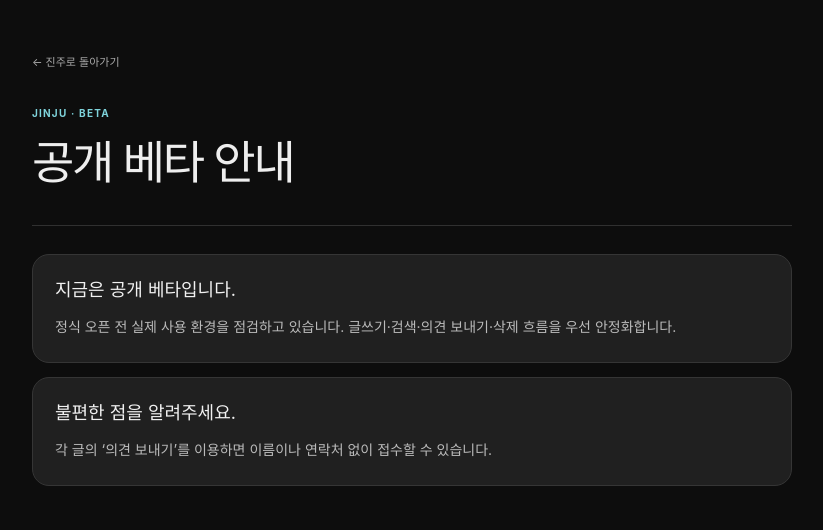
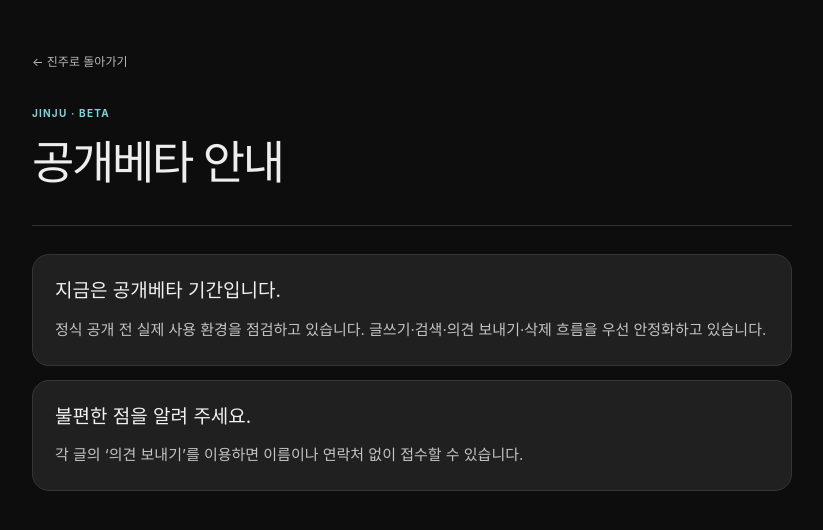
Before and after one commit to junginaha/JINJU, a Next.js app: page /beta in a window 1280 px wide. Shown: the top 530 px of the page, without its empty margins (228-1051 px from the left). Built offline with nearby package versions, Linux system fonts and the light colour scheme.

Commit message:
Improve frame text readability

```diff
--- a/app/beta/page.tsx
+++ b/app/beta/page.tsx
@@ -1,5 +1,5 @@
 import PolicyPage from "../../components/PolicyPage";
 
 export default function BetaPage() {
-  return <PolicyPage eyebrow="JINJU · BETA" title="공개 베타 안내"><section><h2>지금은 공개 베타입니다.</h2><p>정식 오픈 전 실제 사용 환경을 점검하고 있습니다. 글쓰기·검색·의견 보내기·삭제 흐름을 우선 안정화합니다.</p></section><section><h2>불편한 점을 알려주세요.</h2><p>각 글의 ‘의견 보내기’를 이용하면 이름이나 연락처 없이 접수할 수 있습니다.</p></section></PolicyPage>;
+  return <PolicyPage eyebrow="JINJU · BETA" title="공개베타 안내"><section><h2>지금은 공개베타 기간입니다.</h2><p>정식 공개 전 실제 사용 환경을 점검하고 있습니다. 글쓰기·검색·의견 보내기·삭제 흐름을 우선 안정화하고 있습니다.</p></section><section><h2>불편한 점을 알려 주세요.</h2><p>각 글의 ‘의견 보내기’를 이용하면 이름이나 연락처 없이 접수할 수 있습니다.</p></section></PolicyPage>;
 }
--- a/app/globals.css
+++ b/app/globals.css
@@ -200,24 +200,24 @@ input::placeholder, textarea::placeholder { color: #999; opacity: 1; }
 .channel-list button span { width: 16px; color: #777; text-align: center; }
 .channel-list button:hover, .channel-list button.active { color: #f3f3f3; background: #2a2a2a; }
 .channel-list button.active { font-weight: 700; }
-.sidebar-footer { display: flex; flex-wrap: wrap; gap: 8px 12px; margin-top: auto; padding: 14px 10px 5px; border-top: 1px solid #303030; }
-.sidebar-footer a { color: #aaa; font-size: 10px; }
-.sidebar-footer p { width: 100%; margin: 5px 0 0; color: #8f8f8f; font-size: 9px; line-height: 1.5; }
+.sidebar-footer { display: flex; flex-wrap: wrap; gap: 6px 9px; margin-top: auto; padding: 15px 9px 6px; border-top: 1px solid #303030; }
+.sidebar-footer a { color: #b8b8b8; font-size: 11px; font-weight: 620; line-height: 1.45; white-space: nowrap; }
+.sidebar-footer p { width: 100%; margin: 6px 0 0; color: #9d9d9d; font-size: 10.5px; line-height: 1.65; word-break: keep-all; }
 .chat-main { min-width: 0; margin-left: 252px; }
 .mobile-chat-header { display: none; }
 .feed-shell { width: min(100%,820px); min-width: 0; margin: 0 auto; padding: 68px 24px 130px; }
 .feed-heading { display: grid; grid-template-columns: minmax(0,1fr) auto; align-items: end; gap: 24px; margin-bottom: 26px; }
 .eyebrow { margin: 0; }
-.feed-heading .eyebrow, .feed-heading > span, .composer-intro .eyebrow { color: #aaa; font-size: 10px; letter-spacing: .04em; }
+.feed-heading .eyebrow, .feed-heading > span, .composer-intro .eyebrow { color: #b3b3b3; font-size: 11px; letter-spacing: 0; }
 .feed-heading h1 { margin: 8px 0 0; color: #f2f2f2; font-size: 30px; line-height: 1.25; letter-spacing: -.045em; }
 .feed-heading > span { padding-bottom: 5px; }
 .beta-notice { display: grid; grid-template-columns: minmax(0,1fr) auto; align-items: center; gap: 14px; margin: -12px 0 18px; padding: 14px 15px; overflow: hidden; background: linear-gradient(135deg,#ffffff0e,#ffffff06); border: 1px solid #303030; border-radius: 16px; }
-.beta-notice strong { display: block; color: #f1f1f1; font-size: 12px; }
-.beta-notice p { margin: 4px 0 0; color: #9c9c9c; font-size: 11px; line-height: 1.55; overflow-wrap: anywhere; }
-.beta-notice .beta-notice-identity { max-width: 520px; color: #dedbd8; font-size: 11.5px; font-weight: 650; line-height: 1.65; letter-spacing: -.015em; }
-.beta-notice .beta-notice-detail { margin-top: 5px; color: #888; font-size: 10px; }
+.beta-notice strong { display: block; color: #f1f1f1; font-size: 13px; }
+.beta-notice p { margin: 5px 0 0; color: #aaa; font-size: 12px; line-height: 1.65; word-break: keep-all; overflow-wrap: anywhere; }
+.beta-notice .beta-notice-identity { max-width: 540px; color: #dedbd8; font-size: 12px; font-weight: 650; line-height: 1.7; letter-spacing: 0; }
+.beta-notice .beta-notice-detail { margin-top: 6px; color: #999; font-size: 11px; }
 .beta-notice nav { display: flex; flex: none; flex-wrap: wrap; gap: 6px; }
-.beta-notice a { display: inline-flex; min-height: 30px; align-items: center; padding: 0 10px; color: #d7d7d7; font-size: 10px; font-weight: 700; border: 1px solid #3c3c3c; border-radius: 999px; }
+.beta-notice a { display: inline-flex; min-height: 32px; align-items: center; padding: 0 11px; color: #dedede; font-size: 11px; font-weight: 700; border: 1px solid #3c3c3c; border-radius: 999px; }
 .beta-notice a:hover { color: #fff; background: #242424; border-color: #666; }
 .chat-search { position: sticky; z-index: 10; top: 12px; display: flex; align-items: center; gap: 8px; margin-bottom: 28px; padding: 8px 9px 8px 10px; background: #212121f5; border: 1px solid #3a3a3a; border-radius: 18px; box-shadow: 0 10px 32px #00000047; backdrop-filter: blur(12px); }
 .chat-search input { flex: 1; min-width: 0; min-height: 38px; padding: 0 9px; color: #f3f3f3; font-size: 14px; background: transparent; border: 0; outline: 0; }
@@ -482,13 +482,13 @@ input::placeholder, textarea::placeholder { color: #999; opacity: 1; }
 .feedback-dialog dd { margin: 5px 0 0; color: #f2f2f2; font-size: 15px; font-weight: 750; letter-spacing: .04em; overflow-wrap: anywhere; }
 .policy-page { width: min(calc(100% - 32px),760px); min-height: 100dvh; margin: 0 auto; padding: 48px 0 100px; color: #eee; }
 .policy-page header { padding-bottom: 28px; border-bottom: 1px solid #303030; }
-.policy-page header a { color: #aaa; font-size: 11px; }
+.policy-page header a { color: #b8b8b8; font-size: 12px; }
 .policy-page header p { margin: 34px 0 7px; color: #7fd4dc; font-size: 10px; font-weight: 750; letter-spacing: .12em; }
 .policy-page h1 { margin: 0; font-size: clamp(30px,7vw,46px); letter-spacing: -.05em; }
 .policy-content { display: grid; gap: 14px; padding-top: 28px; }
 .policy-content section { padding: 22px; background: #202020; border: 1px solid #353535; border-radius: 17px; }
-.policy-content h2 { margin: 0 0 11px; color: #f1f1f1; font-size: 18px; line-height: 1.45; }
-.policy-content p { margin: 0; color: #bbb; font-size: 14px; line-height: 1.85; word-break: keep-all; }
+.policy-content h2 { margin: 0 0 11px; color: #f1f1f1; font-size: 19px; line-height: 1.45; word-break: keep-all; }
+.policy-content p { margin: 0; color: #c4c4c4; font-size: 15px; line-height: 1.8; word-break: keep-all; }
 .mobile-menu-scrim { display: none; }
 
 @media (max-width: 760px) {
--- a/app/principles/page.tsx
+++ b/app/principles/page.tsx
@@ -1,5 +1,5 @@
 import PolicyPage from "../../components/PolicyPage";
 
 export default function PrinciplesPage() {
-  return <PolicyPage eyebrow="JINJU · PRINCIPLES" title="운영원칙"><section><h2>할 말은 하되, 사람을 해치지 않습니다.</h2><p>경험과 의견은 자유롭게 나누되 개인정보 노출, 괴롭힘, 명예훼손, 불법·위험한 내용은 제한합니다.</p></section><section><h2>신고 수만으로 영구 삭제하지 않습니다.</h2><p>접수 속도와 중복 여부를 함께 확인하고, 필요한 경우 임시 블라인드한 뒤 운영자가 최종 판단합니다.</p></section></PolicyPage>;
+  return <PolicyPage eyebrow="JINJU · PRINCIPLES" title="운영원칙"><section><h2>할 말은 하되, 사람을 해치지 않습니다.</h2><p>경험과 의견은 자유롭게 나눌 수 있습니다. 다만 개인정보 노출, 괴롭힘, 명예훼손, 불법·위험한 내용은 제한합니다.</p></section><section><h2>신고 수만으로 영구 삭제하지 않습니다.</h2><p>신고 횟수와 중복 여부를 함께 확인합니다. 필요한 경우 글을 임시로 가린 뒤 운영자가 최종 판단합니다.</p></section></PolicyPage>;
 }
--- a/app/privacy/page.tsx
+++ b/app/privacy/page.tsx
@@ -1,5 +1,5 @@
 import PolicyPage from "../../components/PolicyPage";
 
 export default function PrivacyPage() {
-  return <PolicyPage eyebrow="JINJU · PRIVACY" title="개인정보 안내"><section><h2>개인정보 0%를 지향합니다.</h2><p>이름·연락처 등 개인 식별정보를 요구하지 않습니다.</p></section><section><h2>익명 반응 증명</h2><p>좋아요·싫어요의 중복을 막을 때 신원을 밝히지 않고 참여 자격만 확인하는 영지식 증명을 사용합니다. 비밀 신원키는 이 기기에만 보관되며 서버에는 공개 증명값만 전달됩니다.</p></section><section><h2>기술 식별정보 보관 기간</h2><p>보안과 서비스 악용 방지를 위한 최소한의 기술 식별정보는 최대 30일간 보관한 뒤 자동 삭제합니다.</p></section></PolicyPage>;
+  return <PolicyPage eyebrow="JINJU · PRIVACY" title="개인정보"><section><h2>개인정보 0%를 지향합니다.</h2><p>이름·연락처 등 개인 식별정보를 요구하지 않습니다.</p></section><section><h2>익명 반응 증명</h2><p>좋아요·싫어요 중복을 막을 때 신원을 밝히지 않고 참여 자격만 확인하는 영지식 증명을 사용합니다. 비밀 신원키는 이 기기에만 보관되며, 서버에는 공개 증명값만 전달됩니다.</p></section><section><h2>기술 식별정보 보관 기간</h2><p>보안과 서비스 악용 방지를 위한 최소한의 기술 식별정보는 최대 30일간 보관한 뒤 자동으로 삭제합니다.</p></section></PolicyPage>;
 }
--- a/app/safety/page.tsx
+++ b/app/safety/page.tsx
@@ -1,5 +1,5 @@
 import PolicyPage from "../../components/PolicyPage";
 
 export default function SafetyPage() {
-  return <PolicyPage eyebrow="JINJU · SAFETY" title="안전 안내"><section><h2>개인 식별정보를 적지 마세요.</h2><p>이름, 연락처, 상세 주소, 계정 정보처럼 누군가를 알아볼 수 있는 정보는 글과 댓글에서 지워주세요.</p></section><section><h2>위험하거나 불편한 글은 알려주세요.</h2><p>각 글의 ‘의견 보내기’에서 익명으로 접수할 수 있습니다. 긴급한 위험은 112 또는 119에 바로 도움을 요청해주세요.</p></section></PolicyPage>;
+  return <PolicyPage eyebrow="JINJU · SAFETY" title="안전안내"><section><h2>개인 식별정보를 적지 마세요.</h2><p>이름, 연락처, 상세 주소, 계정 정보처럼 누군가를 알아볼 수 있는 정보는 글과 댓글에서 지워 주세요.</p></section><section><h2>위험하거나 불편한 글은 알려 주세요.</h2><p>각 글의 ‘의견 보내기’에서 익명으로 접수할 수 있습니다. 긴급한 위험은 112 또는 119에 바로 도움을 요청해 주세요.</p></section></PolicyPage>;
 }
--- a/components/JinjuApp.tsx
+++ b/components/JinjuApp.tsx
@@ -557,20 +557,20 @@ export default function JinjuApp({ initialPosts = seedPosts, initialPostId = nul
 
             <div className="feed-shell">
               <header className="feed-heading">
-                <div><p className="eyebrow">공개 베타 · 개인정보 0%를 지향합니다.</p><h1>새로운 의견</h1></div>
+                <div><p className="eyebrow">공개베타 · 개인정보 0%를 지향합니다.</p><h1>새로운 의견</h1></div>
                 <span>{posts.length}개의 공개 의견</span>
               </header>
 
-              <section className="beta-notice" aria-label="공개 베타 안내">
+              <section className="beta-notice" aria-label="공개베타 안내">
                 <div>
-                  <strong>공개 베타 운영 중</strong>
+                  <strong>공개베타 운영 중</strong>
                   <p className="beta-notice-identity">조개가 아픔을 감내하며 귀한 보석을 만들어내듯, 사용자의 상처받은 경험과 진짜 속마음을 소중하게 품어주는 다정하고 정제된 공간입니다.</p>
-                  <p className="beta-notice-detail">정식 오픈 전 실제 사용 환경을 점검하고 있습니다. 글쓰기·검색·신고·삭제 흐름을 우선 안정화합니다.</p>
+                  <p className="beta-notice-detail">정식 공개 전 실제 사용 환경을 점검하고 있습니다. 글쓰기·검색·신고·삭제 흐름을 우선 안정화하고 있습니다.</p>
                 </div>
-                <nav aria-label="공개 베타 바로가기"><a href="/beta">베타 안내</a><a href="mailto:hello@xn--o55b9n.kr">문제 제보</a><a href="#write">내 글 삭제</a></nav>
+                <nav aria-label="공개베타 바로가기"><a href="/beta">베타안내</a><a href="mailto:hello@xn--o55b9n.kr">문제제보</a><a href="#write">내 글 삭제</a></nav>
               </section>
 
-              {feedState === "error" && <section className="feed-state feed-state-error" role="alert"><div><h2>의견을 불러오지 못했어요.</h2><p>잠시 후 다시 시도해주세요.</p></div><button type="button" onClick={() => { setFeedState("loading"); void loadPosts(); }}>다시 불러오기</button></section>}
+              {feedState === "error" && <section className="feed-state feed-state-error" role="alert"><div><h2>의견을 불러오지 못했어요.</h2><p>잠시 후 다시 시도해 주세요.</p></div><button type="button" onClick={() => { setFeedState("loading"); void loadPosts(); }}>다시 불러오기</button></section>}
 
               <form className="chat-search" role="search" onSubmit={(event) => event.preventDefault()}>
                 <input value={query} onChange={(event) => setQuery(event.target.value)} placeholder="속마음을 검색해 보세요" aria-label="의견 검색어" />
@@ -601,7 +601,7 @@ export default function JinjuApp({ initialPosts = seedPosts, initialPostId = nul
                       {reviewFeedback.detectedIssues?.length ? <ul>{reviewFeedback.detectedIssues.map((issue) => <li key={issue}>{issue}</li>)}</ul> : null}
                       <p>{reviewFeedback.explanation}</p>
                       {reviewFeedback.suggestion && <div className="review-suggestion"><strong>이렇게 고쳐보세요</strong><span>{reviewFeedback.suggestion}</span></div>}
-                      {reviewFeedback.containsPii && <p className="review-pii-warning">개인정보는 승인 대기로도 저장하지 않습니다. 해당 정보를 지운 뒤 다시 검수해주세요.</p>}
+                      {reviewFeedback.containsPii && <p className="review-pii-warning">개인정보는 승인 대기로도 저장하지 않습니다. 해당 정보를 지운 뒤 다시 검수해 주세요.</p>}
                       <div className="review-dialog-actions">
                         <button className="review-edit-button" onClick={returnToEdit} type="button">수정하기</button>
                         {!reviewFeedback.containsPii && <button className="review-hold-button" onClick={submitPending} disabled={submitBusy} type="button">{submitBusy ? "보류 접수 중…" : "그대로 제출"}</button>}
@@ -663,7 +663,7 @@ function Sidebar({ topic, sort, onTopic, onSort, mobileOpen }: {
       <nav className="channel-list" aria-label="주제 게시판">{topics.map((item) => <button key={item} className={topic === item ? "active" : ""} onClick={() => onTopic(item)} type="button"><span>{item === "전체" ? "◉" : "#"}</span>{item}</button>)}</nav>
       <p className="sidebar-label">피드</p>
       <nav className="channel-list" aria-label="피드 정렬"><button className={sort === "latest" ? "active" : ""} onClick={() => onSort("latest")} type="button"><span>◷</span>최신 의견</button><button className={sort === "popular" ? "active" : ""} onClick={() => onSort("popular")} type="button"><span>↗</span>인기 의견</button></nav>
-      <div className="sidebar-footer"><a href="/beta">공개 베타</a><a href="/principles">운영원칙</a><a href="/safety">안전 안내</a><a href="/privacy">개인정보</a><a href="mailto:hello@xn--o55b9n.kr">신고</a><p>개인정보 0%를 지향합니다.<br />이름·연락처 등 개인 식별정보를 요구하지 않습니다.</p></div>
+      <div className="sidebar-footer"><a href="/beta">공개베타</a><a href="/principles">운영원칙</a><a href="/safety">안전안내</a><a href="/privacy">개인정보</a><a href="mailto:hello@xn--o55b9n.kr">신고</a><p>개인정보 0%를 지향합니다. 이름·연락처 등 개인 식별정보를 요구하지 않습니다.</p></div>
     </aside>
   );
 }
```
